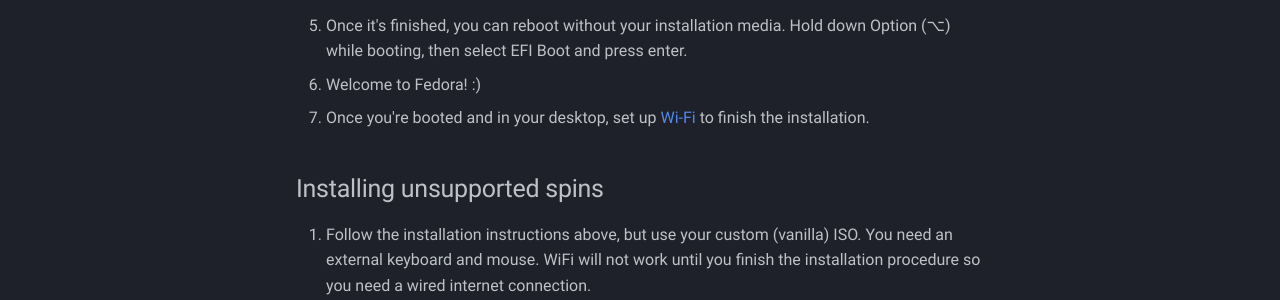
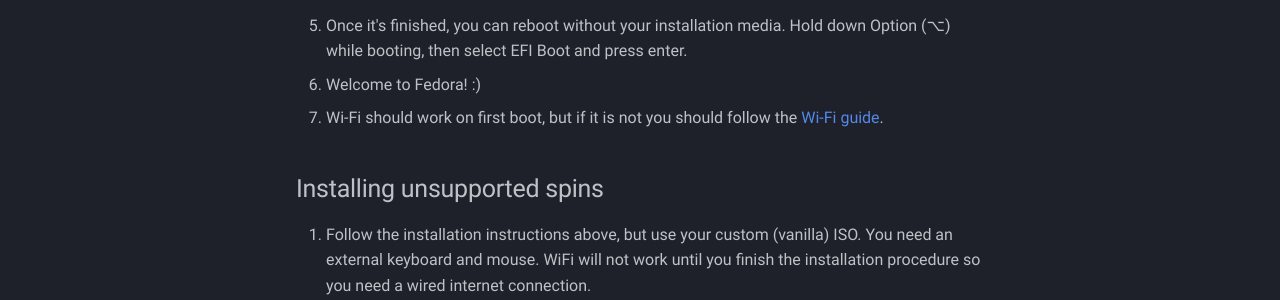
Before and after one commit to t2linux/wiki, an MkDocs documentation site: the page built from docs/distributions/fedora/installation.md, in a window 1280 px wide and 1315 px high. Shown: the part 751-1051 px from the top of the window. Built offline with MkDocs 1.6.1 and Material for MkDocs 9.7.7, drawn with Linux system fonts in a browser that asks for light colours; comment, search, counter and statistics services are not loaded.

Commit message:
Update fedora install guide

```diff
--- a/docs/distributions/fedora/installation.md
+++ b/docs/distributions/fedora/installation.md
@@ -16,7 +16,7 @@ If you need a more updated kernel, use the iso from [sharpenedblade](https://git
 4. Continue with the rest of the installation.
 5. Once it's finished, you can reboot without your installation media. Hold down Option (⌥) while booting, then select EFI Boot and press enter.
 6. Welcome to Fedora! :)
-7. Once you're booted and in your desktop, set up [Wi-Fi](https://wiki.t2linux.org/guides/wifi-bluetooth/) to finish the installation.
+7. Wi-Fi should work on first boot, but if it is not you should follow the [Wi-Fi guide](https://wiki.t2linux.org/guides/wifi-bluetooth/).
 
 ## Installing unsupported spins
 
```
